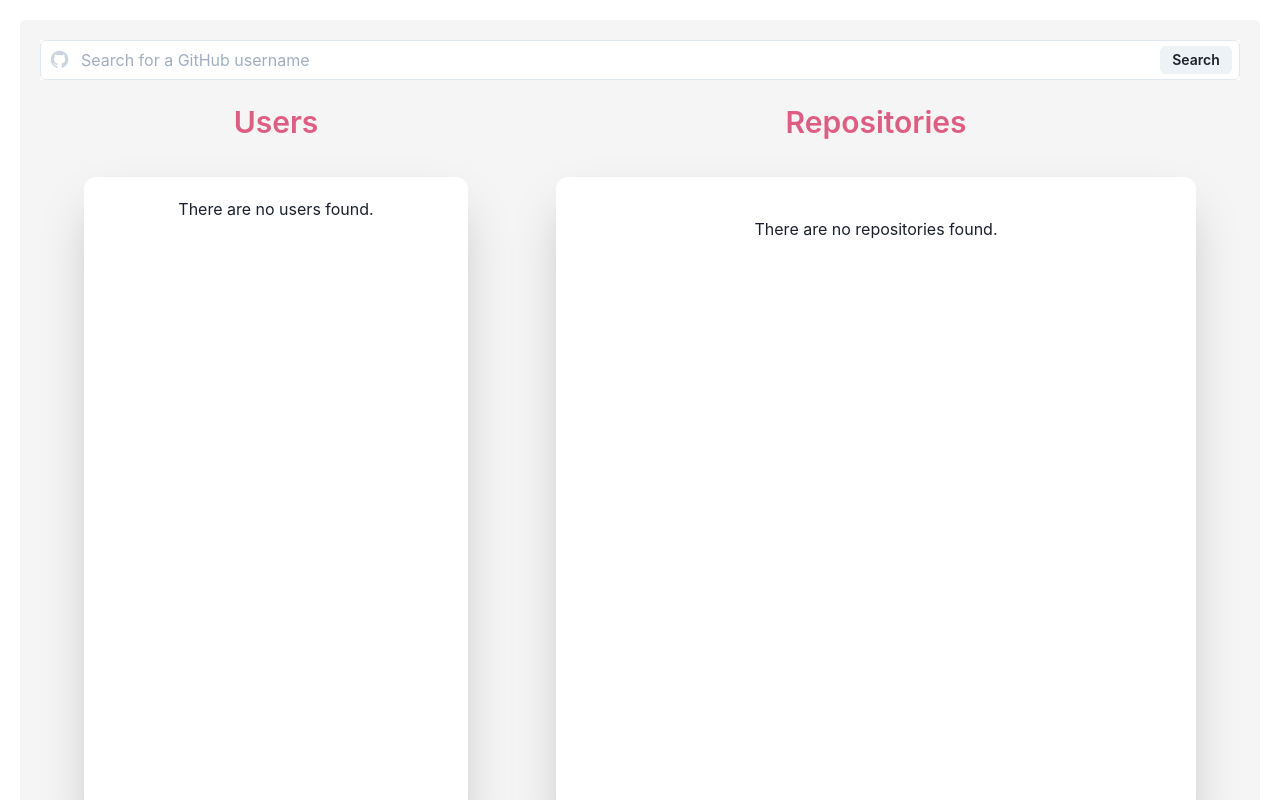
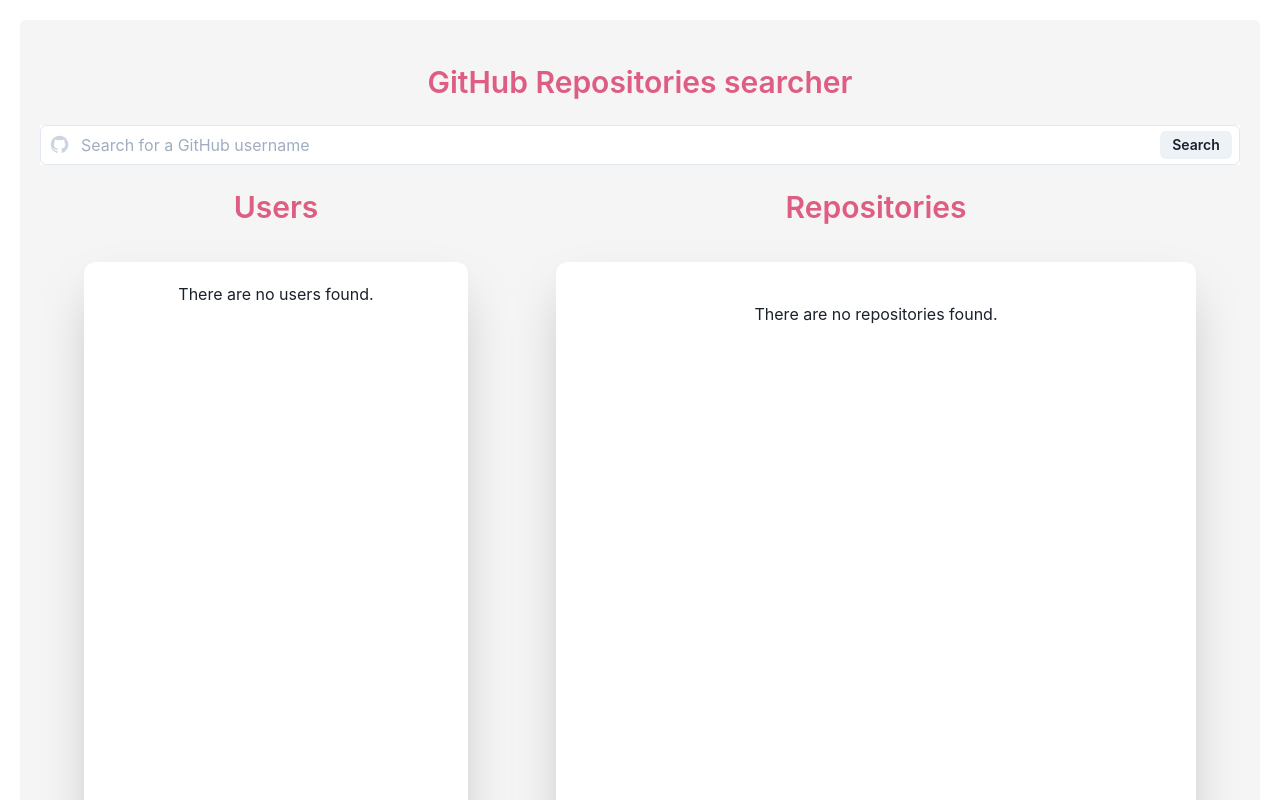
Before and after one commit to CallmeMehdi/github-repositories, a React (Create React App) app: page / in a window 1280 px wide. Shown: the top 800 px of the page. Built offline with nearby package versions, Linux system fonts and the light colour scheme.

Commit message:
fix: fixed refresh for repostiories component

```diff
--- a/src/App.js
+++ b/src/App.js
@@ -11,22 +11,45 @@
 function App() {
   const [username, setUsername] = useState("");
   const [reposUrl, setReposUrl] = useState("");
+  const [refresh, setRefresh] = useState(0);
 
   const handleCallback = (childData) => {
     setUsername(childData);
   };
 
   const handleReposUrlCallback = (childData) => {
-    console.log("#####");
-    console.log(childData);
     setReposUrl(childData);
   };
+
+  const removeReposUrl = () => {
+    setReposUrl("")
+    setRefresh(1)
+
+  }
+
+  const removeRefresh = () => {
+    setRefresh(0)
+  }
 
   return (
     <Box p={20}>
       <Box p={20} bg="#F5F5F5" borderRadius="5">
         <ChakraProvider>
-          <SearchInput parentCallback={handleCallback} />
+        <Text
+                m={5}
+                align="center"
+                fontSize="3xl"
+                color="#DE5D83"
+                fontWeight="600"
+                transition="0.4s"
+                _hover={{
+                  color: "#5fd1ba",
+                  transition: "0.4s",
+                }}
+              >
+                GitHub Repositories searcher
+              </Text>
+          <SearchInput parentCallback={handleCallback} removeRepos={removeReposUrl} />
           <Flex
             justify="space-around"
             direction={["column", "column", "row", "row"]}
@@ -66,7 +89,7 @@
               >
                 Repositories
               </Text>
-              <RepositoryContainer reposUrl={reposUrl} />
+              <RepositoryContainer reposUrl={reposUrl} refresh={refresh} parentCallback={removeRefresh} />
             </Flex>
           </Flex>
         </ChakraProvider>
--- a/src/components/RepositoryContainer.js
+++ b/src/components/RepositoryContainer.js
@@ -8,9 +8,14 @@
   const [repos, setRepos] = React.useState([]);
 
   useEffect(() => {
-    console.log("here");
-    getRepos(props.reposUrl);
-  }, [props.reposUrl]);
+
+    if (props.refresh){
+      setRepos([])
+      props.parentCallback()
+    }else{
+      getRepos(props.reposUrl);
+    }
+  }, [props.reposUrl, props.refresh]);
 
   const getRepos = (reposUrl) => {
     if (reposUrl) {
@@ -27,7 +32,7 @@
   };
 
   return (
-    <Flex style={{height: "90vh"}} py={8} bg="#F5F5F5" mx="auto">
+    <Flex style={{ height: "90vh" }} py={8} bg="#F5F5F5" mx="auto">
       <Stack
         boxShadow={"2xl"}
         bg={useColorModeValue("white", "gray.700")}
--- a/src/components/SearchInput.js
+++ b/src/components/SearchInput.js
@@ -13,8 +13,13 @@
 export default function SearchInput(props) {
   const [value, setValue] = React.useState("");
   const handleChange = (event) => {
+
+    // Remove active user when search new
     if (document.querySelector("#active-user"))
       document.querySelector("#active-user").removeAttribute("id");
+
+    //Remove current repositories when searching
+    props.removeRepos();
     setValue(event.target.value);
   };
 
```
